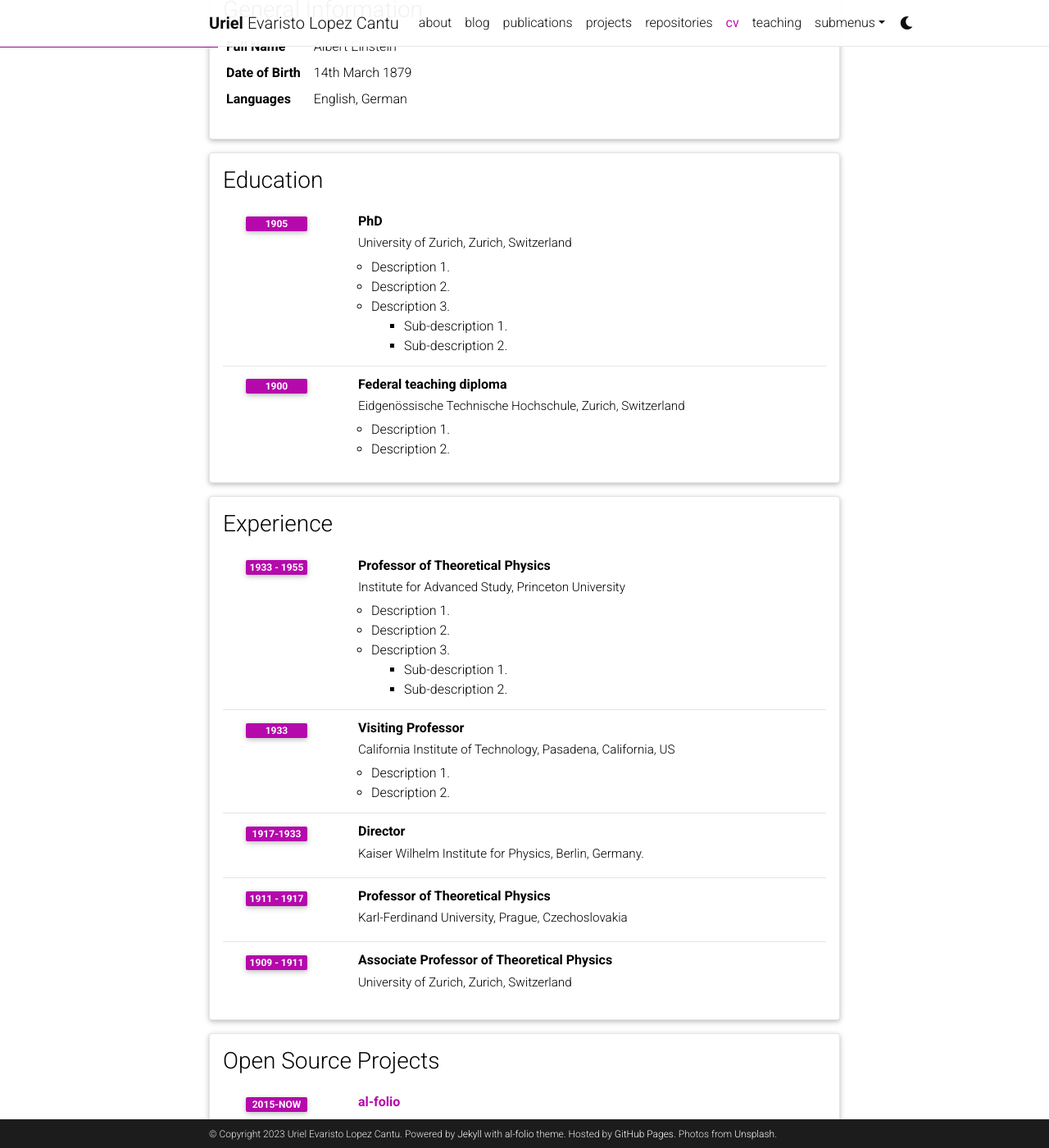
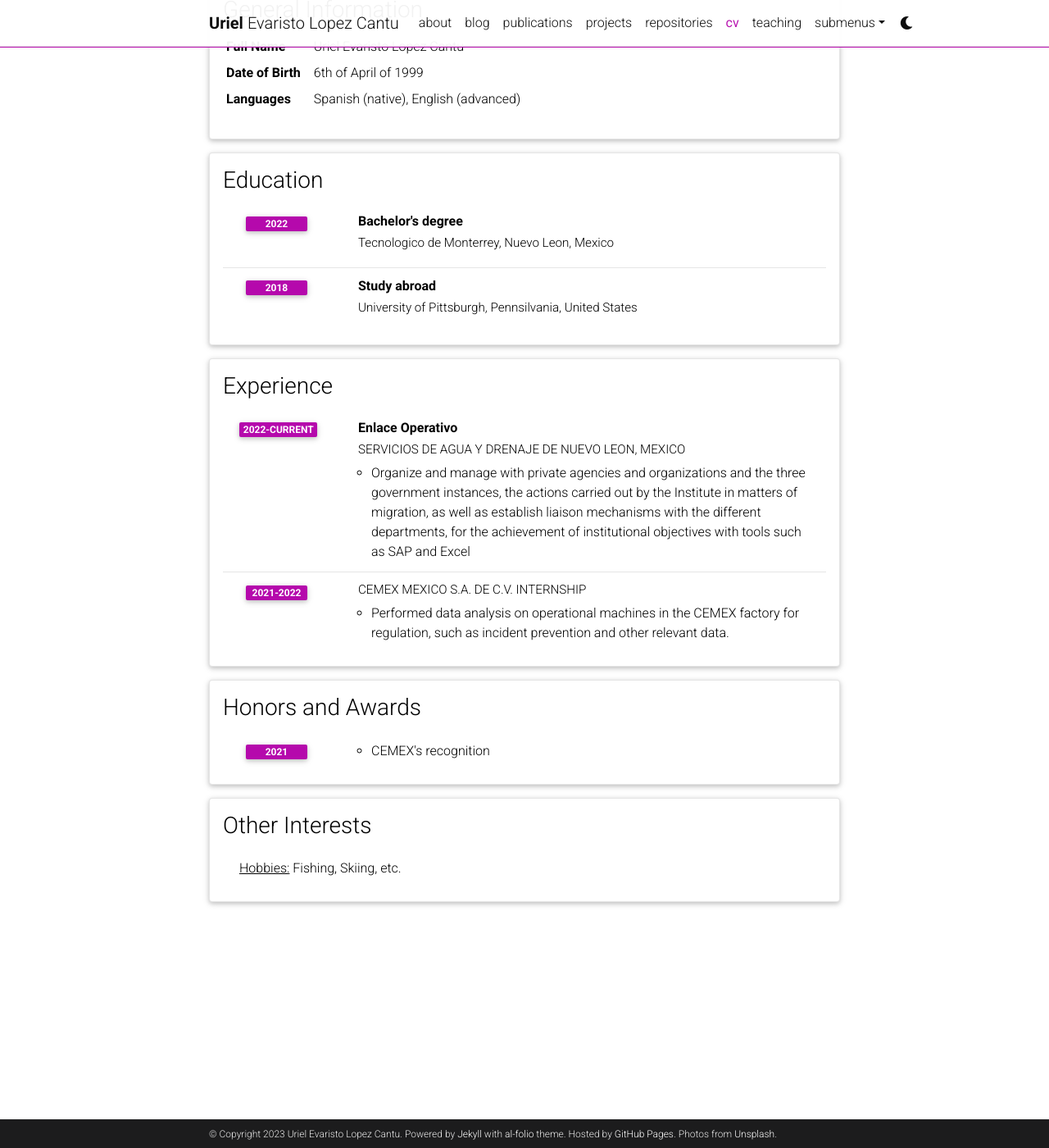
Before and after one commit to ulopezc/ulopezc.github.io, a Jekyll site: the page built from _pages/cv.md, in a window 1280 px wide and 1400 px high, scrolled down 207 px. Shown: the whole window at 82% size. Built offline with Jekyll 4.4.1, drawn with Linux system fonts in a browser that asks for light colours; comment, search, counter and statistics services are not loaded; a style sheet for code colours, icons or effects is not loaded; some of the changed text lies outside the part shown.

Commit message:
Update cv.yml

```diff
--- a/_data/cv.yml
+++ b/_data/cv.yml
@@ -2,96 +2,52 @@
   type: map
   contents:
     - name: Full Name
-      value: Albert Einstein
+      value: Uriel Evaristo Lopez Cantu
     - name: Date of Birth
-      value: 14th March 1879
+      value: 6th of April of 1999
     - name: Languages
-      value: English, German
+      value: Spanish (native), English (advanced)
 
 - title: Education
   type: time_table
   contents:
-    - title: PhD
-      institution: University of Zurich, Zurich, Switzerland
-      year: 1905
-      description:
-        - Description 1.
-        - Description 2.
-        - title: Description 3.
-          contents:
-            - Sub-description 1.
-            - Sub-description 2.
-    - title: Federal teaching diploma
-      institution: Eidgenössische Technische Hochschule, Zurich, Switzerland
-      year: 1900
-      description:
-        - Description 1.
-        - Description 2.
+    - title: Bachelor's degree
+      institution: Tecnologico de Monterrey, Nuevo Leon, Mexico
+      year: 2022
+    - title: Study abroad
+      institution: University of Pittsburgh, Pennsilvania, United States
+      year: 2018
 
 - title: Experience
   type: time_table
   contents:
-    - title: Professor of Theoretical Physics
-      institution: Institute for Advanced Study, Princeton University
-      year: 1933 - 1955
+    - title: Enlace Operativo
+      institution: SERVICIOS DE AGUA Y DRENAJE DE NUEVO LEON, MEXICO
+      year: 2022-Current
       description:
-        - Description 1.
-        - Description 2.
-        - title: Description 3.
-          contents:
-            - Sub-description 1.
-            - Sub-description 2.
-    - title: Visiting Professor
-      institution: California Institute of Technology, Pasadena, California, US
-      year: 1933
+        - Organize and manage with private agencies and organizations and the
+          three government instances, the actions carried out by the Institute in
+          matters of migration, as well as establish liaison mechanisms with the
+          different departments, for the achievement of institutional objectives
+          with tools such as SAP and Excel
+
+
+    - title:
+      institution: CEMEX MEXICO S.A. DE C.V. INTERNSHIP
+      year: 2021-2022
       description:
-        - Description 1.
-        - Description 2.
-
-    - title: Director
-      institution: Kaiser Wilhelm Institute for Physics, Berlin, Germany.
-      year: 1917-1933
-
-    - title: Professor of Theoretical Physics
-      institution: Karl-Ferdinand University, Prague, Czechoslovakia
-      year: 1911 - 1917
-      description:
-
-    - title: Associate Professor of Theoretical Physics
-      institution: University of Zurich, Zurich, Switzerland
-      year: 1909 - 1911
-
-- title: Open Source Projects
-  type: time_table
-  contents:
-    - title: <a href="https://github.com/alshedivat/al-folio">al-folio</a>
-      year: 2015-now
-      description: A beautiful, simple, clean, and responsive Jekyll theme for academics.
+      - Performed data analysis on operational machines in the CEMEX factory for
+        regulation, such as incident prevention and other relevant data.
 
 - title: Honors and Awards
   type: time_table
   contents:
-    - year: 1921
+    - year: 2021
       items:
-        - Nobel Prize in Physics
-        - Matteucci Medal
-    - year: 2029
-      items:
-        - Max Planck Medal
+        - CEMEX's recognition
 
-- title: Academic Interests
-  type: nested_list
-  contents:
-    - title: Topic 1.
-      items:
-        - Description 1.
-        - Description 2.
-    - title: Topic 2.
-      items:
-        - Description 1.
-        - Description 2.
 
 - title: Other Interests
   type: list
   contents:
-    - <u>Hobbies:</u> Hobby 1, Hobby 2, etc.
+    - <u>Hobbies:</u> Fishing, Skiing, etc.
```
